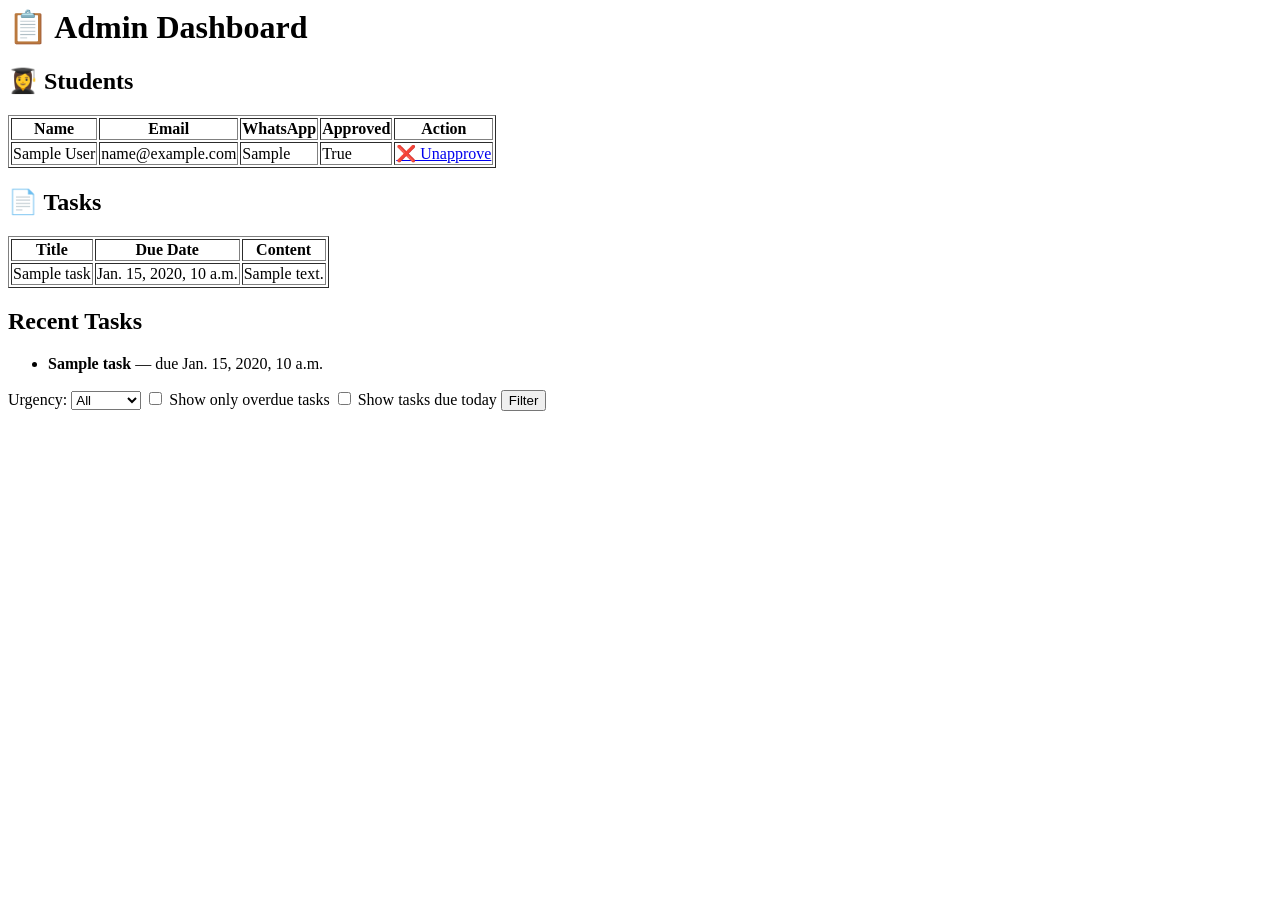
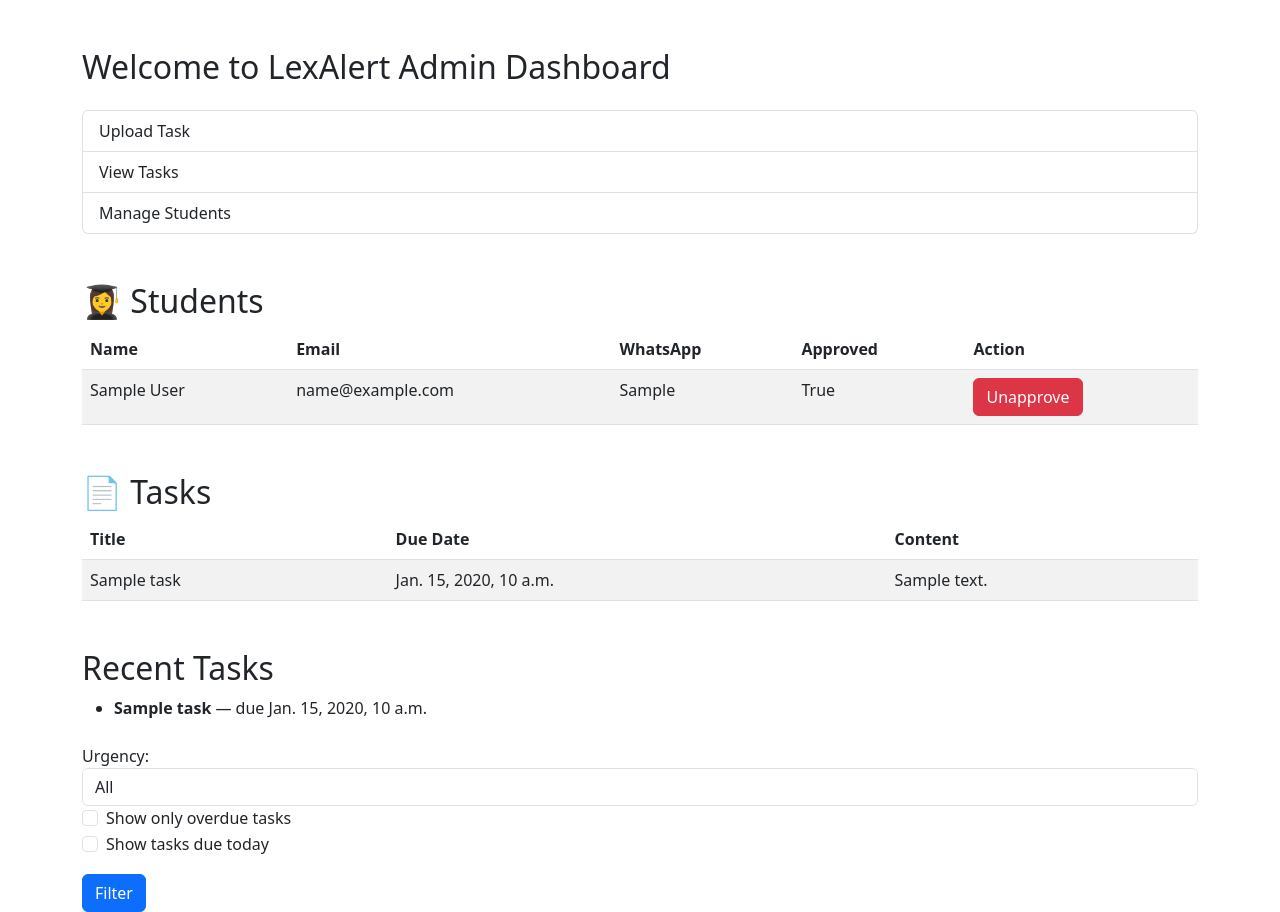
Before and after one commit to codewithnikhilm/lexalert, a Django app: page /admin-dashboard/ in a window 1280 px wide. Before the commit the page ends 411 px from the top, so only its background shows below. Run offline with Django 5.2, Linux system fonts and the light colour scheme; a user stored in the database is signed in; tables that the repository leaves empty hold one stand-in row (values such as "Sample post").

Commit message:
Admin Dashboard Desinged

```diff
--- a/core/templates/core/admin_dashboard.html
+++ b/core/templates/core/admin_dashboard.html
@@ -1,10 +1,34 @@
-<h1>📋 Admin Dashboard</h1>
+{% load static %}
+<!DOCTYPE html>
+<html lang="en">
+<head>
+    <meta charset="UTF-8">
+    <meta name="viewport" content="width=device-width, initial-scale=1.0">
+    <title>Admin Dashboard - LexAlert</title>
+    <link href="https://cdn.jsdelivr.net/npm/bootstrap@5.3.0/dist/css/bootstrap.min.css" rel="stylesheet">
+    <link rel="stylesheet" href="{% static 'css/custom.css' %}">
+</head>
+<body>
+    <div class="container mt-5">
+        <h2 class="mb-4">Welcome to LexAlert Admin Dashboard</h2>
+        <div class="list-group">
+            <a href="#" class="list-group-item list-group-item-action">Upload Task</a>
+            <a href="#" class="list-group-item list-group-item-action">View Tasks</a>
+            <a href="#" class="list-group-item list-group-item-action">Manage Students</a>
+        </div>
 
-<h2>👩‍🎓 Students</h2>
-<table border="1">
+        <h2 class="mt-5">👩‍🎓 Students</h2>
+        <table class="table table-striped">
+            <thead>
                 <tr>
-        <th>Name</th><th>Email</th><th>WhatsApp</th><th>Approved</th><th>Action</th>
+                    <th>Name</th>
+                    <th>Email</th>
+                    <th>WhatsApp</th>
+                    <th>Approved</th>
+                    <th>Action</th>
                 </tr>
+            </thead>
+            <tbody>
                 {% for student in students %}
                 <tr>
                     <td>{{ student.name }}</td>
@@ -13,18 +37,28 @@
                     <td>{{ student.is_approved }}</td>
                     <td>
                         <a href="{% url 'approve_student' student.id %}">
-                {% if student.is_approved %}❌ Unapprove{% else %}✅ Approve{% endif %}
+                            {% if student.is_approved %}
+                                <button class="btn btn-danger">Unapprove</button>
+                            {% else %}
+                                <button class="btn btn-success">Approve</button>
+                            {% endif %}
                         </a>
                     </td>
                 </tr>
                 {% endfor %}
+            </tbody>
         </table>
 
-<h2>📄 Tasks</h2>
-<table border="1">
+        <h2 class="mt-5">📄 Tasks</h2>
+        <table class="table table-striped">
+            <thead>
                 <tr>
-        <th>Title</th><th>Due Date</th><th>Content</th>
+                    <th>Title</th>
+                    <th>Due Date</th>
+                    <th>Content</th>
                 </tr>
+            </thead>
+            <tbody>
                 {% for task in tasks %}
                 <tr>
                     <td>{{ task.title }}</td>
@@ -32,9 +66,10 @@
                     <td>{{ task.content|truncatechars:100 }}</td>
                 </tr>
                 {% endfor %}
+            </tbody>
         </table>
 
-<h2>Recent Tasks</h2>
+        <h2 class="mt-5">Recent Tasks</h2>
         <ul>
             {% for task in tasks %}
             <li><strong>{{ task.title }}</strong> — due {{ task.due_date }}</li>
@@ -43,25 +78,30 @@
             {% endfor %}
         </ul>
 
-<form method="get">
-    <label>Urgency:
-        <select name="urgency">
+        <form method="get" class="mt-4">
+            <div class="form-group">
+                <label>Urgency:</label>
+                <select class="form-control" name="urgency">
                     <option value="" {% if not request.GET.urgency %}selected{% endif %}>All</option>
                     <option value="high" {% if request.GET.urgency == 'high' %}selected{% endif %}>High</option>
                     <option value="medium" {% if request.GET.urgency == 'medium' %}selected{% endif %}>Medium</option>
                     <option value="low" {% if request.GET.urgency == 'low' %}selected{% endif %}>Low</option>
                 </select>
-    </label>
+            </div>
 
-    <label>
-        <input type="checkbox" name="overdue" value="1" {% if show_overdue %}checked{% endif %}>
-        Show only overdue tasks
-    </label>
+            <div class="form-check">
+                <input type="checkbox" name="overdue" value="1" {% if show_overdue %}checked{% endif %} class="form-check-input">
+                <label class="form-check-label">Show only overdue tasks</label>
+            </div>
 
-    <label>
-        <input type="checkbox" name="due_today" value="1" {% if show_today %}checked{% endif %}>
-        Show tasks due today
-    </label>
+            <div class="form-check">
+                <input type="checkbox" name="due_today" value="1" {% if show_today %}checked{% endif %} class="form-check-input">
+                <label class="form-check-label">Show tasks due today</label>
+            </div>
 
-    <button type="submit">Filter</button>
+            <button type="submit" class="btn btn-primary mt-3">Filter</button>
         </form>
+    </div>
+    <script src="https://cdn.jsdelivr.net/npm/bootstrap@5.3.0/dist/js/bootstrap.bundle.min.js"></script>
+</body>
+</html>
--- a/core/urls.py
+++ b/core/urls.py
@@ -10,4 +10,5 @@
     path('admin-dashboard/', views.admin_dashboard, name='admin_dashboard'),
     path('approve-student/<int:student_id>/', views.approve_student, name='approve_student'),
     path('', views.home, name='home'),
+    path('dashboard/', views.admin_dashboard, name='admin_dashboard'),
 ]
--- a/core/views.py
+++ b/core/views.py
@@ -61,6 +61,10 @@
 def task_list(request):
     tasks = Task.objects.all().order_by('due_date')
     return render(request, 'core/task_list.html', {'tasks': tasks})
+
+@login_required
+def admin_dashboard(request):
+    return render(request, 'core/dashboard.html')
 
 @staff_member_required
 def admin_dashboard(request):
```
Lines whose indentation alone changed are shown as unchanged.
